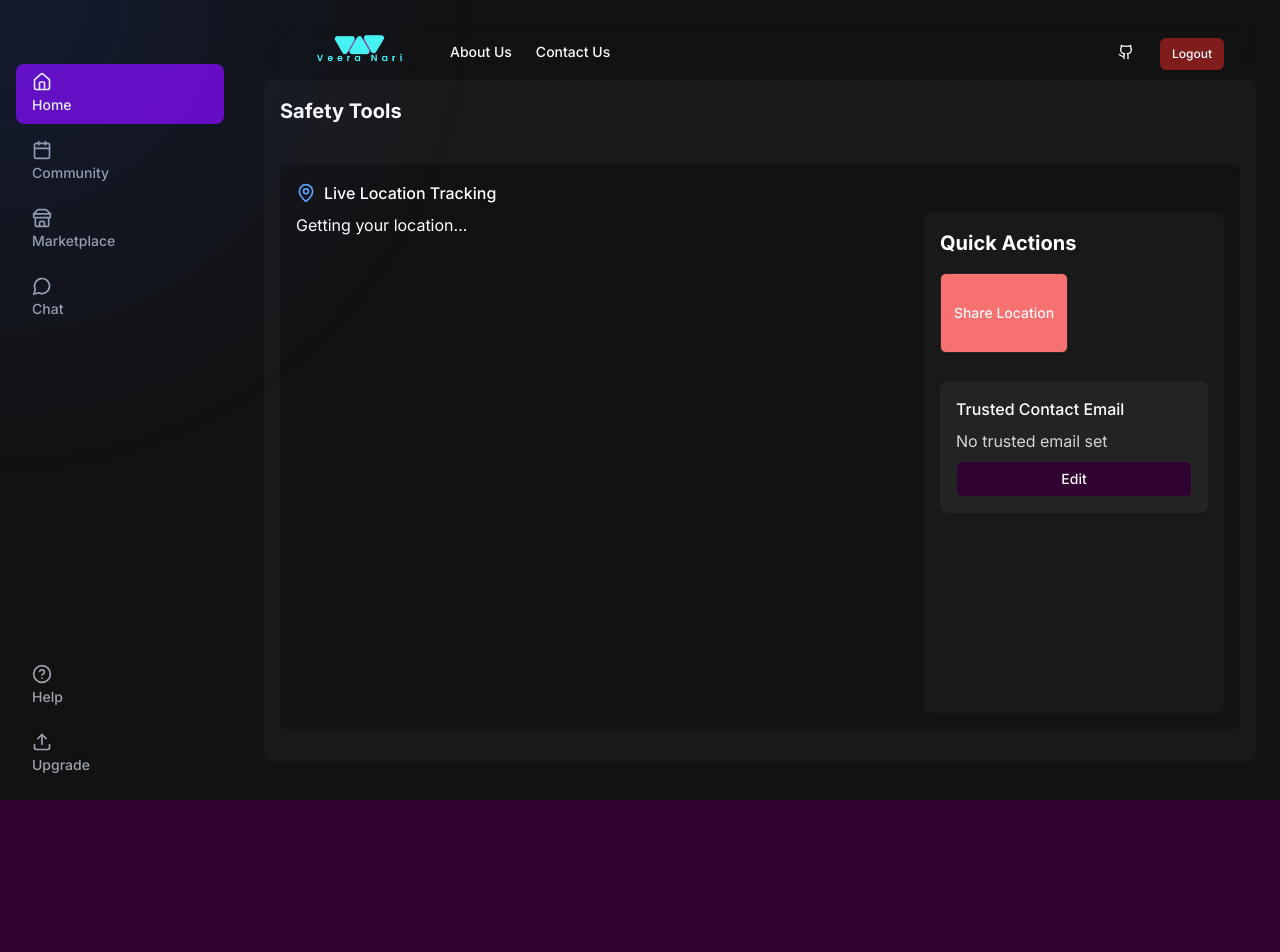
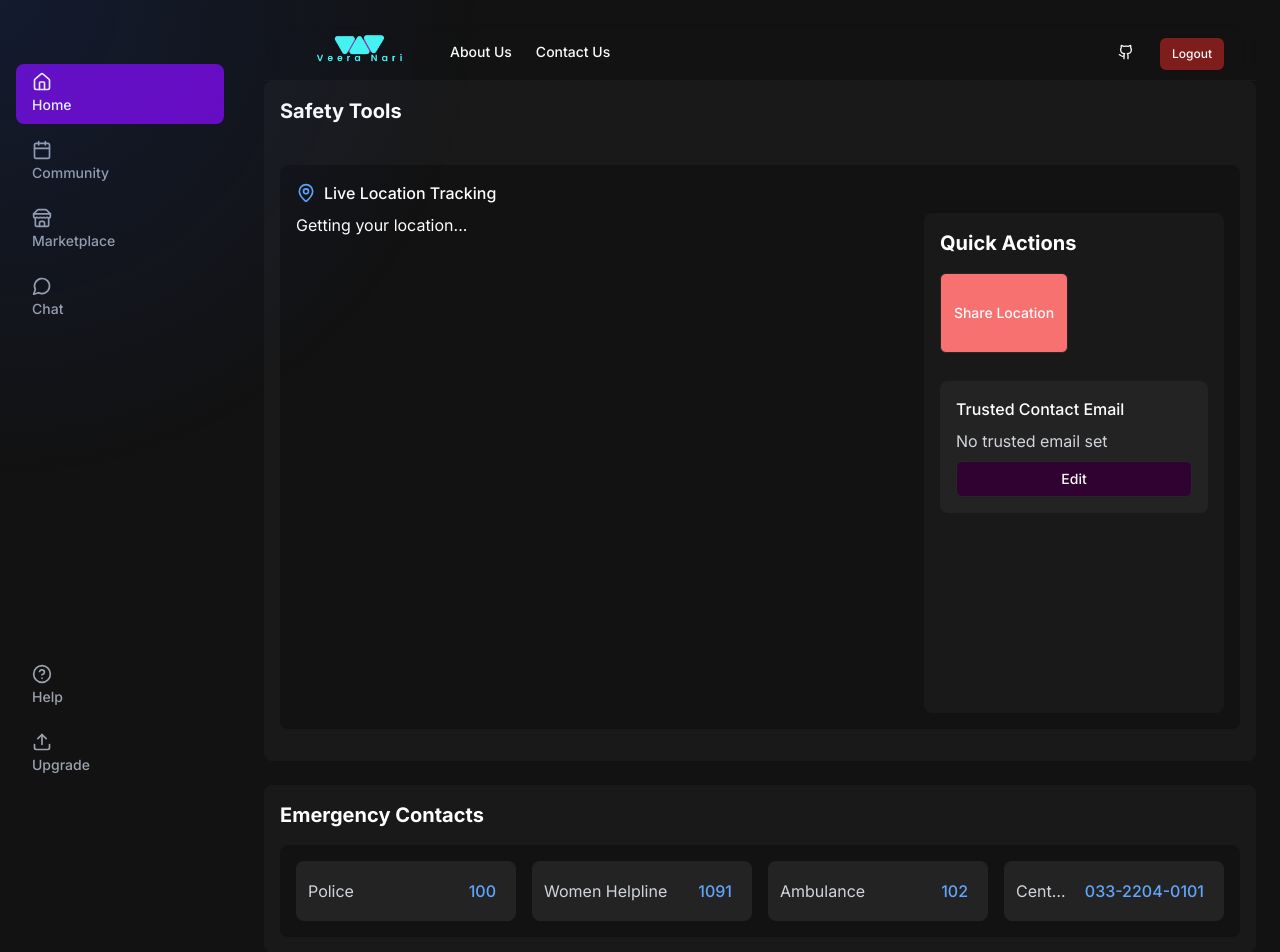
Before and after one commit to Swapnil-M1D62Y402/Veera-Nari-Website, a Next.js app in the folder client/: page /dashboard in a window 1280 px wide. Shown: the top 952 px of the page. Before the commit the page ends 800 px from the top, so only its background shows below. Built offline with nearby package versions, Linux system fonts and the light colour scheme; no server answers.

Commit message:
added emergency contacts and police email

```diff
--- a/client/components/dashboard.tsx
+++ b/client/components/dashboard.tsx
@@ -149,22 +149,59 @@ export default function DashboardComponent() {
                           </div>
                         )}
                       </div>
-
-                      {/* <Button
-                        variant="outline"
-                        className="flex flex-col h-20"
-                      >
-                        <span>Search Safe Routes</span>
-                      </Button> */}
-                      {/* <Button
-                        variant="outline"
-                        className="flex flex-col h-20"
-                      >
-                        <span>Safety Tips</span>
-                      </Button> */}
-
                     </div>
                   </div>
+                </div>
+              </div>
+            </div>
+          </div>
+
+          {/* Emergency Contacts Section */}
+          <div className="bg-[#191919] rounded-lg p-4 mt-6">
+            <h2 className="text-xl font-bold text-white mb-4 flex items-center gap-2">
+              Emergency Contacts
+            </h2>
+            <div className="bg-[#121212] rounded-lg p-4">
+              <div className="grid gap-4 sm:grid-cols-2 md:grid-cols-3 lg:grid-cols-4">
+                <div className="flex justify-between items-center p-3 bg-[#232323] hover:bg-[#2A2A2A] rounded-lg transition-colors">
+                  <span className="text-gray-300 text-sm sm:text-base">Police</span>
+                  <Button
+                    variant="link"
+                    className="text-blue-400 hover:text-blue-300 text-sm sm:text-base px-2"
+                    onClick={() => window.location.href = 'tel:100'}
+                  >
+                    100
+                  </Button>
+                </div>
+                <div className="flex justify-between items-center p-3 bg-[#232323] hover:bg-[#2A2A2A] rounded-lg transition-colors">
+                  <span className="text-gray-300 text-sm sm:text-base">Women Helpline</span>
+                  <Button
+                    variant="link"
+                    className="text-blue-400 hover:text-blue-300 text-sm sm:text-base px-2"
+                    onClick={() => window.location.href = 'tel:1091'}
+                  >
+                    1091
+                  </Button>
+                </div>
+                <div className="flex justify-between items-center p-3 bg-[#232323] hover:bg-[#2A2A2A] rounded-lg transition-colors">
+                  <span className="text-gray-300 text-sm sm:text-base">Ambulance</span>
+                  <Button
+                    variant="link"
+                    className="text-blue-400 hover:text-blue-300 text-sm sm:text-base px-2"
+                    onClick={() => window.location.href = 'tel:102'}
+                  >
+                    102
+                  </Button>
+                </div>
+                <div className="flex justify-between items-center p-3 bg-[#232323] hover:bg-[#2A2A2A] rounded-lg transition-colors">
+                  <span className="text-gray-300 text-sm sm:text-base truncate mr-2">Central Kolkata Hospital</span>
+                  <Button
+                    variant="link"
+                    className="text-blue-400 hover:text-blue-300 text-sm sm:text-base whitespace-nowrap px-2"
+                    onClick={() => window.location.href = 'tel:+913322040101'}
+                  >
+                    033-2204-0101
+                  </Button>
                 </div>
               </div>
             </div>
```
Also changed, not shown: 1 other file (tests, documents, lock files or other folders).
